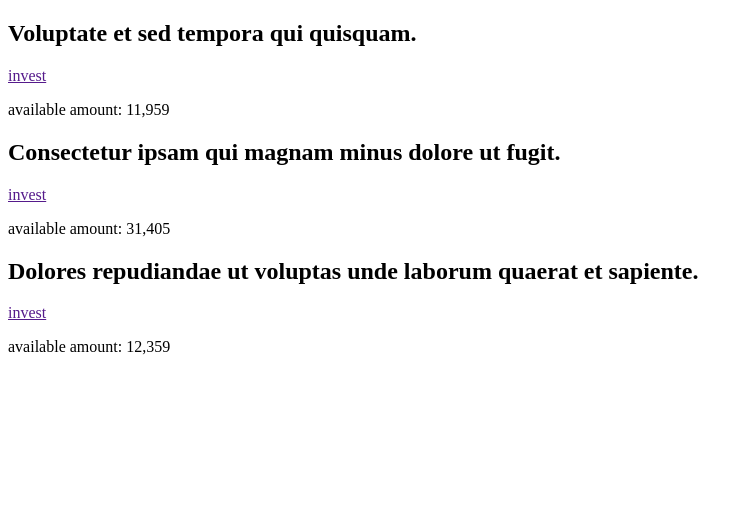
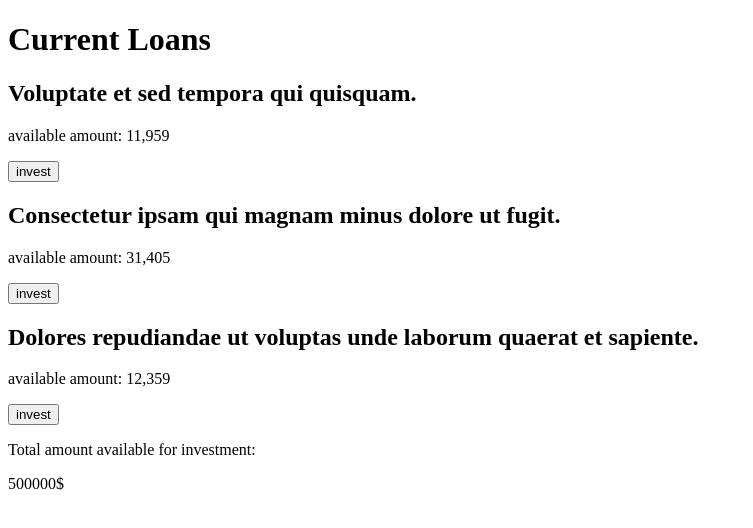
Before and after one commit to YevhenTar/Investment-manager-app, an Angular app: page / in a window 1280 px wide. Shown: the top 528 px of the page, without its empty margins (0-753 px from the left). Built offline with nearby package versions, Linux system fonts and the light colour scheme.

Commit message:
Add changes to template

```diff
--- a/src/app/app.component.html
+++ b/src/app/app.component.html
@@ -1,12 +1,23 @@
+<header class="main-header">
+  <h1 class="main-header__headline">Current Loans</h1>
+</header>
 <main class="main-component">
   <section class="main-section">
     <div class="main-container">
       <div class="loan-card" *ngFor="let loan of loansList">
-        <p class="loan-card__message"></p>
-        <h2 class="loan-card__title">{{ loan.title}}</h2>
-        <a href="" class="loan-card__button">invest</a>
-        <p class="loan-card__details">available amount: {{ loan.available }}</p>
+        <div class="loan-card__wrap loan-card__wrap_left">
+          <h2 class="loan-card__title">{{ loan.title}}</h2>
+          <p class="loan-card__details">available amount: {{ loan.available }}</p>
+        </div>
+        <div class="loan-card__wrap loan-card__wrap_right">
+          <p class="loan-card__message"></p>
+          <button class="loan-card__button">invest</button>
+        </div>
       </div>
+    </div>
+    <div class="total-amount-block">
+      <p class="total-amount-block__info">Total amount available for investment:</p>
+      <p class="total-amount-block__number">500000$</p>
     </div>
   </section>
 </main>
```
